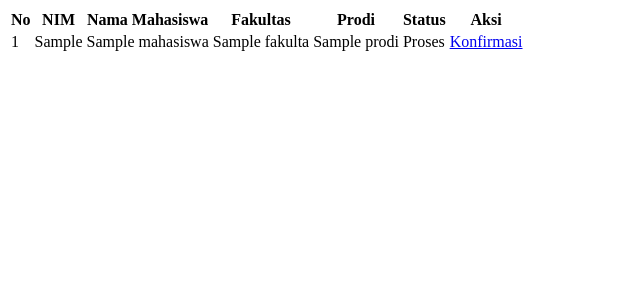
After one commit to TEGUHAKABRUDIN01/unibi_wisuda, a PHP site: page /views/petugas/kelola_wisuda.php in a window 1280 px wide. The commit adds this page. Shown: the top 300 px of the page, without its empty margins (0-640 px from the left). Run offline with PHP 8.4, Linux system fonts and the light colour scheme; the visitor is signed in with stand-in values (Sample User, id 1); tables that the repository leaves empty or names only in its code hold one stand-in row (values such as "Sample post").

Commit message:
KELOLA WISUDA

```diff
--- a/views/petugas/dashboard_petugas.php
+++ b/views/petugas/dashboard_petugas.php
@@ -22,3 +22,5 @@ $total_wisudawan = $data_proses['total_proses'] + $data_selesai['total_selesai']
 echo "Total Mahasiwa: " . $total_wisudawan . "<br>";
 echo "Menunggu Konfirmasi:" . $data_proses['total_proses'] . "<br>";
 echo "Berhasil Konfirmasi:" . $data_selesai['total_selesai'] . "<br>";
+
+echo "<a href='/UNIBI_WISUDA/views/petugas/kelola_wisuda.php'>Kelola Wisudawan</a>";
--- /dev/null
+++ b/views/petugas/kelola_wisuda.php
@@ -0,0 +1,73 @@
+<?php
+session_start();
+include_once __DIR__ . '/../../config/config.php';
+if (!isset($_SESSION['role']) || $_SESSION['role'] !== 'petugas') {
+  header("Location: /UNIBI_WISUDA/index.php");
+  exit;
+}
+
+$sql = "SELECT p.id_proses, m.nama_mahasiswa, m.nim, pr.nama_prodi, f.nama_fakultas, p.status_proses FROM proses_wisuda p JOIN mahasiswa m ON p.id_mahasiswa = m.id_mahasiswa JOIN prodi pr ON m.id_prodi = pr.id_prodi JOIN fakultas f ON pr.id_fakultas = f.id_fakultas ORDER BY p.id_proses DESC";
+
+$query = mysqli_query($conn, $sql);
+
+?>
+
+<!DOCTYPE html>
+<html lang="en">
+
+<head>
+  <meta charset="UTF-8">
+  <meta name="viewport" content="width=device-width, initial-scale=1.0">
+  <title>KELOLA WISUDAWAN</title>
+</head>
+
+<body>
+
+</body>
+<table>
+  <thead>
+    <tr>
+      <th>No</th>
+      <th>NIM</th>
+      <th>Nama Mahasiswa</th>
+      <th>Fakultas</th>
+      <th>Prodi</th>
+      <th>Status</th>
+      <th>Aksi</th>
+    </tr>
+  </thead>
+  <tbody>
+    <?php
+    $no = 1;
+    while ($data = mysqli_fetch_assoc($query)) :
+    ?>
+      <tr>
+        <td><?= $no++; ?></td>
+        <td><?= $data['nim']; ?></td>
+        <td><?= $data['nama_mahasiswa']; ?></td>
+        <td><?= $data['nama_fakultas']; ?></td>
+        <td><?= $data['nama_prodi']; ?></td>
+        <td>
+          <span class="<?= ($data['status_proses'] == 'proses') ? 'status-proses' : 'status-selesai'; ?>">
+            <?= ucfirst($data['status_proses']); ?>
+          </span>
+        </td>
+        <td>
+          <?php if ($data['status_proses'] == 'proses') : ?>
+            <a href="../../models/controllers/konfirmasi_proses.controllers.php?= $data['id_proses']; ?>"
+              class="btn btn-konfirmasi"
+              onclick="return confirm('Konfirmasi mahasiswa ini?')">Konfirmasi</a>
+          <?php else : ?>
+            <a href="edit_wisuda.php?id=<?= $data['id_proses']; ?>" class="btn btn-edit">Edit</a>
+            <a href="../../models/controllers/hapus_wisuda.php?id=<?= $data['id_proses']; ?>"
+              class="btn btn-hapus"
+              onclick="return confirm('Hapus data ini?')">Hapus</a>
+          <?php endif; ?>
+        </td>
+      </tr>
+    <?php endwhile; ?>
+  </tbody>
+</table>
+</body>
+
+</html>
```
Also changed, not shown: models/controllers/konfirmasi_proses.controllers.php (added, +56 -0 lines).
